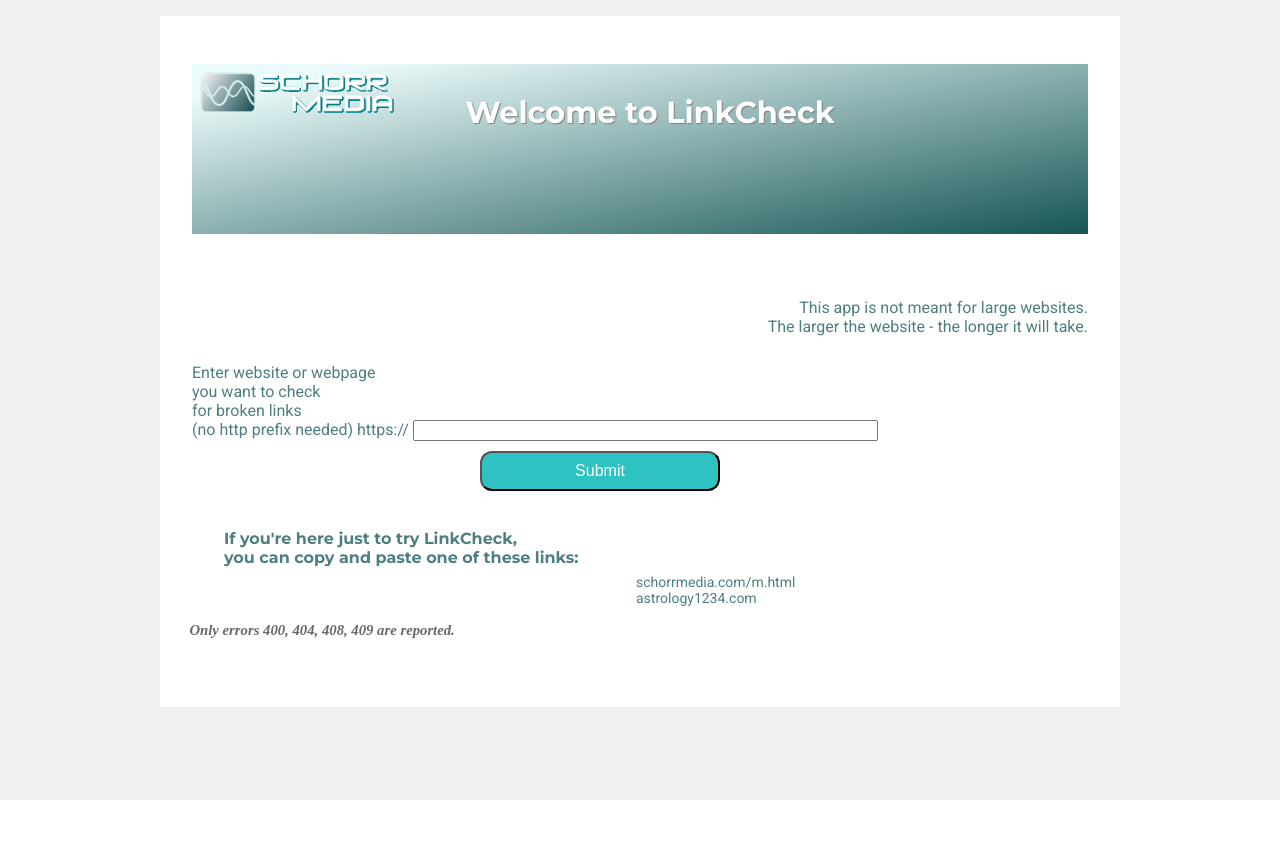
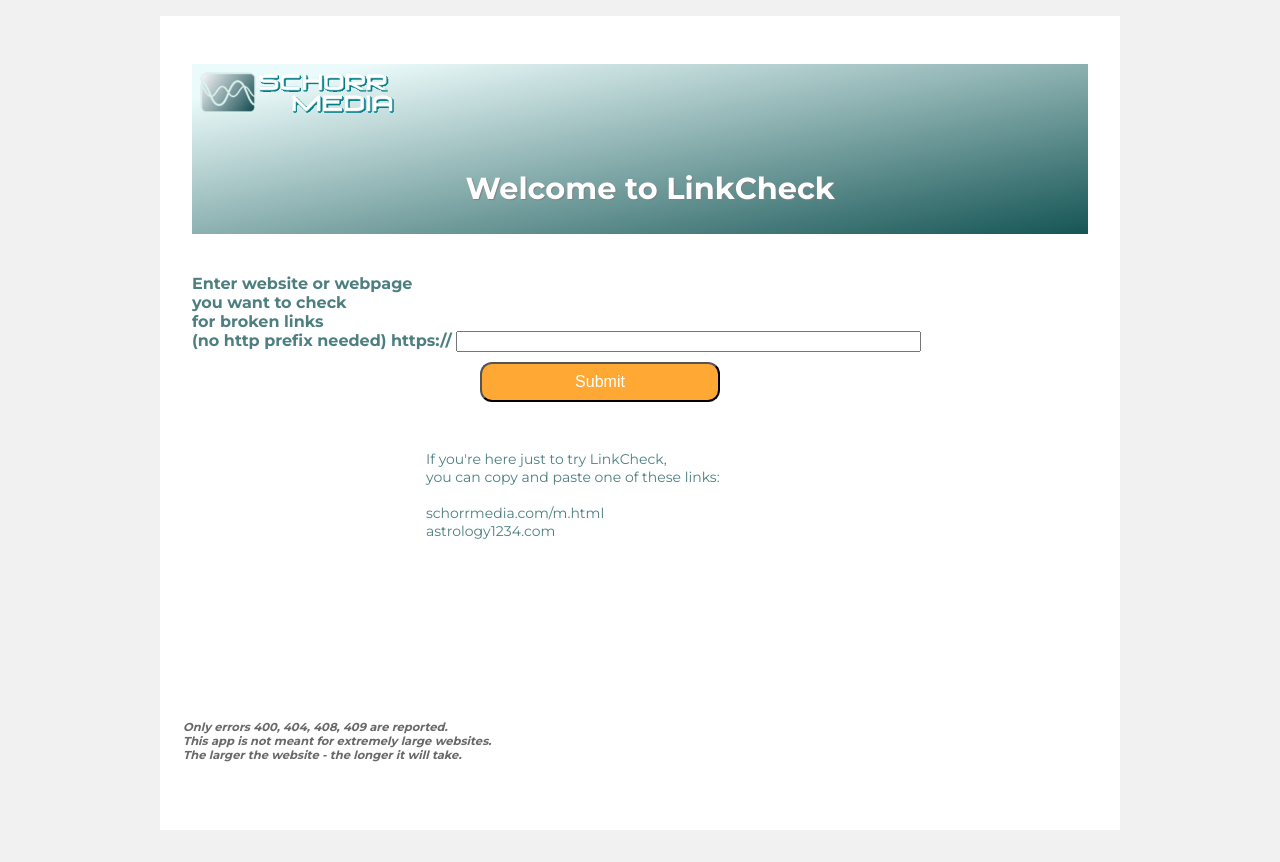
Before and after one commit to nmschorr/linkcheck, a Flask app: page / in a window 1280 px wide. Before the commit the page ends 800 px from the top, so only its background shows below. Run offline with Flask 2, Linux system fonts and the light colour scheme.

Commit message:
Cosmetic changes and changes for fastgalaxy
Signed-off-by: nmschorr <nancyschorr@yahoo.com>

```diff
--- a/templates/index.html
+++ b/templates/index.html
@@ -14,8 +14,6 @@
 
 <link href="https://fonts.googleapis.com/css?family=Montserrat" rel="stylesheet">
 <link href="https://fonts.googleapis.com/css?family=Montserrat:700" rel="stylesheet">
-<link href="https://fonts.googleapis.com/css?family=Roboto" rel="stylesheet">
-<link href="https://fonts.googleapis.com/css?family=Yantramanav:800" rel="stylesheet">
 <title>&emsp;LinkCheck</title>
 <style>
 
@@ -72,7 +70,7 @@ width: 100%;
   <img id="logo" src="https://www.fastgalaxy.com/static/cooltextLogoSmedia-300x71.gif" />
 
     <p></p>
-  <p id="text" >
+  <p id="text" style="padding-top:2.5em;">
     Welcome to LinkCheck
   </p>
 </div>
@@ -80,16 +78,10 @@ width: 100%;
 </div>
 
 
-<div style="text-align: right; font-family: Roboto, sans-serif;  font-size: 12pt;
-    font-style:bold; color: #4d7f80; padding-top:2em;padding-right:2em; ">
-    This app is not meant for large websites.  <br>
-    The larger the website - the longer it will take.<br> &emsp;<br>
-</div>
-
 
 <form action="indexn" method ="POST" >
-<div style="font-family: Roboto, sans-serif;
-     font-style: bold; padding-left: 2em; padding-top: .5em; color:#4d7f80 ;">
+<div style="font-family: Montserrat, sans-serif;
+     font-weight: 700; padding-left: 2em; padding-top: .5em; color:#4d7f80 ;">
 Enter website or webpage<br>
 you want to check <br>
     for broken links <br>
@@ -97,7 +89,7 @@ you want to check <br>
 <input type="text" size="55" name="name"><br>
 </div><div style="padding-left:20em;  padding-top:10px;padding-bottom:6px;">
 
-<input type="submit" value="Submit" style="min-width:15em; background-color:#2ec2c2;
+<input type="submit" value="Submit" style="min-width:15em; background-color:#ffa833;
        color: white; padding: 9px 24px; font-size: 16px;
         font-style: strong; border-radius:12px;">
 
@@ -105,20 +97,19 @@ you want to check <br>
 </form>
 
 
-<div style="padding-left:4em; padding-top:2em; color:#4d7f80;
-           font-family: Montserrat, sans-serif;font-size:16px;  font-weight:700;" >
+<div  style="padding-left: 19em; color: #4d7f80; padding-top:3em; z-index:101; font-family:
 
-    If you're here just to try LinkCheck, <br>you can copy and paste one of these links:<br></div>
-<div  style="padding-left: 34em; color: #4d7f80; padding-top:.5em; z-index:93; font-family:
-    Roboto, sans-serif; font-size:14px; ">
+    Montserrat, sans-serif; font-size:14px; position:absolute;">
+    If you're here just to try LinkCheck, <br>you can copy and paste one of these links:<br><br>
     schorrmedia.com/m.html<br>
         astrology1234.com<br></h4>
 <br>
 </div>
+<br><br>
 
-
-<div style="text-align:left;  font-style:italic; font-size: 92%; color:dimgrey; padding-left:2em; font-weight:700;">
-    Only errors 400, 404, 408, 409 are reported.
+<div style="font-family: Montserrat, sans-serif; padding-top:24em;text-align:left;  font-style:italic; font-size: 72%; color:dimgrey; padding-left:2em; font-weight:700;">
+    Only errors 400, 404, 408, 409 are reported. <br>This app is not meant for extremely large websites.  <br>
+    The larger the website - the longer it will take.
 </div>
 <p> &nbsp; </p><p>   &nbsp;</p>
 
```
